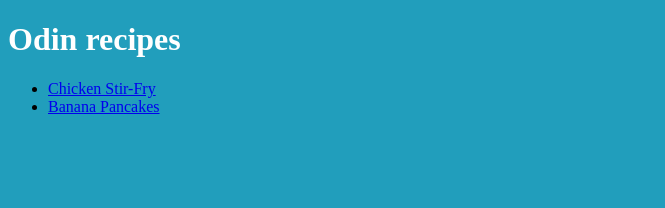
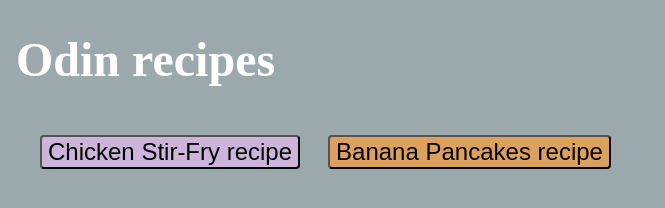
Before and after one commit to danki21/odin-recipes, a plain HTML site: page index.html in a window 1280 px wide. Shown: the whole page, without its empty margins (0-665 px from the left). Drawn offline with Linux system fonts and the light colour scheme.

Commit message:
Add some CSS rules

```diff
--- a/css/style.css
+++ b/css/style.css
@@ -1,21 +1,38 @@
 .homepage {
-    background-color: #219ebc;
+  background-color: #9ca9ac;
+  padding-left: 8px;
+}
+
+.homepage button {
+  margin-left: 24px;
+  font-size: 24px;
+  border-radius: 4px;
 }
 
 .homepage h1 {
-    color: white;
+  font-size: 48px;
+  margin-bottom: 48px;
+}
+
+.homepage a {
+  text-decoration: none;
+  color: black;
+}
+
+.homepage h1 {
+  color: white;
 }
 
 .second-page {
-    font-family: 'Times New Roman', Times, serif;
-    background-color: #dda15e;
+  font-family: "Times New Roman", Times, serif;
+  background-color: #dda15e;
 }
 
 .third-page {
-    font-family: Arial, Helvetica, sans-serif;
-    background-color: #cdb4db;
+  font-family: Arial, Helvetica, sans-serif;
+  background-color: #cdb4db;
 }
 
 p {
-    font-weight: 600;
+  font-weight: 600;
 }
--- a/index.html
+++ b/index.html
@@ -1,16 +1,22 @@
 <!DOCTYPE html>
 <html lang="en">
-<head>
-    <meta charset="UTF-8">
-    <meta name="viewport" content="width=device-width, initial-scale=1.0">
+  <head>
+    <meta charset="UTF-8" />
+    <meta name="viewport" content="width=device-width, initial-scale=1.0" />
     <title>Odin Recipes Project</title>
-    <link rel="stylesheet" href="./css/style.css">
-</head>
-<body class="homepage">
+    <link rel="stylesheet" href="./css/style.css" />
+  </head>
+  <body class="homepage">
     <h1>Odin recipes</h1>
-    <ul>
-        <li><a href="./recipes/chicken-stir-fry.html" rel="noopener">Chicken Stir-Fry</a></li>
-        <li><a href="./recipes/banana-pancakes.html" rel="noopener">Banana Pancakes</a></li>
-    </ul>
-</body>
+    <button style="background-color: #cdb4db">
+      <a href="./recipes/chicken-stir-fry.html" rel="noopener"
+        >Chicken Stir-Fry recipe</a
+      >
+    </button>
+    <button style="background-color: #dda15e">
+      <a href="./recipes/banana-pancakes.html" rel="noopener"
+        >Banana Pancakes recipe</a
+      >
+    </button>
+  </body>
 </html>
```
